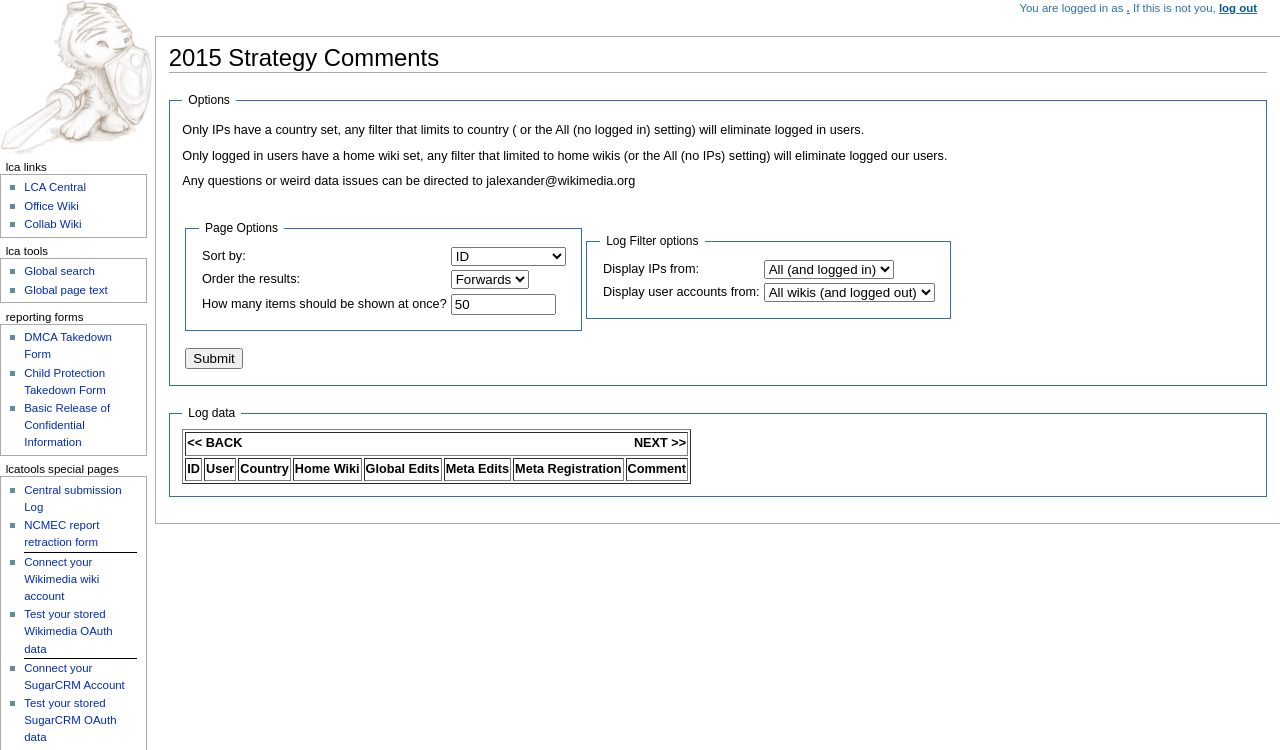
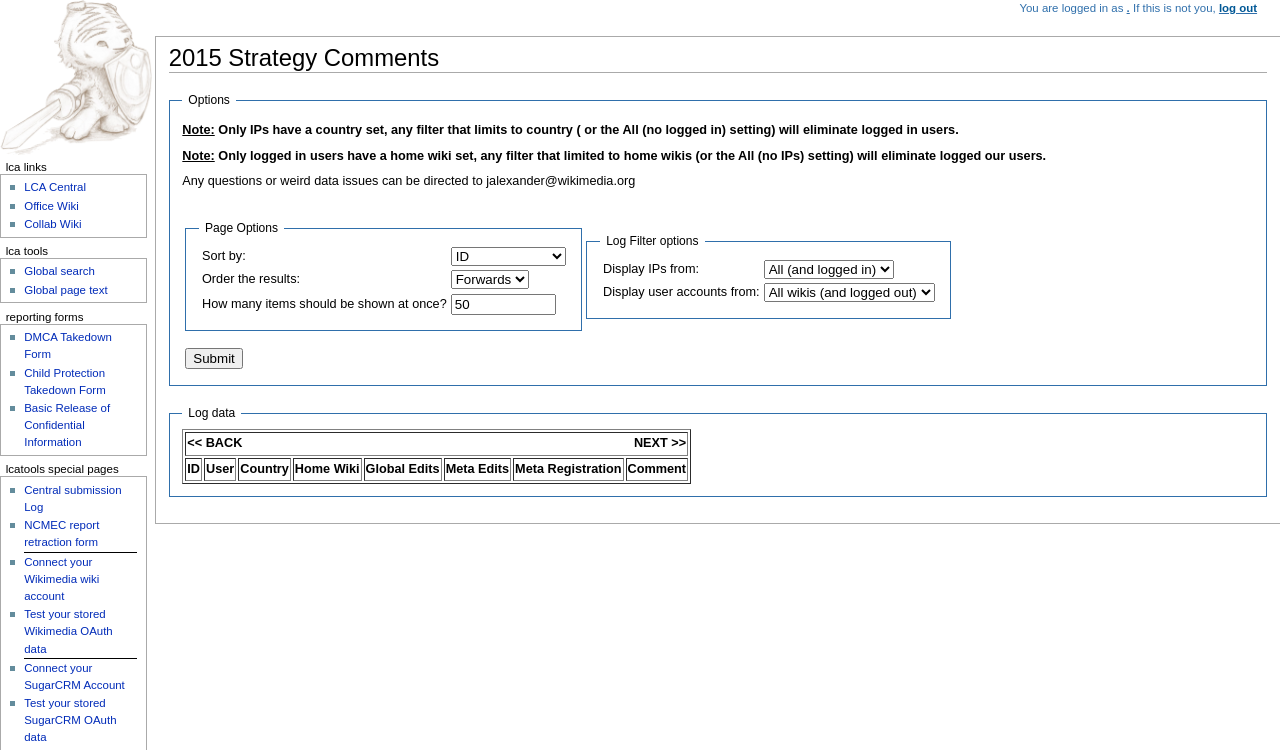
Before and after one commit to wikimedia/takedown-tools, a PHP site: the page made by 2015 Strategy/displaycomments.php in a window 1280 px wide. Shown: the top 750 px of the page. Run offline with PHP 8.4, Linux system fonts and the light colour scheme; data that the repository does not hold is empty.

Commit message:
bold messages about country/homewiki limits

```diff
--- a/2015 Strategy/displaycomments.php
+++ b/2015 Strategy/displaycomments.php
@@ -198,8 +198,8 @@ $backurl = $_SERVER['PHP_SELF'].'?'.$backquery;
 				<h1> 2015 Strategy Comments </h1>
 				<fieldset>
 					<legend>Options</legend>
-					<p> Only IPs have a country set, any filter that limits to country ( or the All (no logged in) setting) will eliminate logged in users. </p>
-					<p> Only logged in users have a home wiki set, any filter that limited to home wikis (or the All (no IPs) setting) will eliminate logged our users. </p>
+					<p><b> <u>Note:</u> Only IPs have a country set, any filter that limits to country ( or the All (no logged in) setting) will eliminate logged in users. </b></p>
+					<p> <b><u>Note:</u> Only logged in users have a home wiki set, any filter that limited to home wikis (or the All (no IPs) setting) will eliminate logged our users. </b></p>
 					<p> Any questions or weird data issues can be directed to jalexander@wikimedia.org </p>
 					<form method='GET'>
 						<table border='0'>
```
